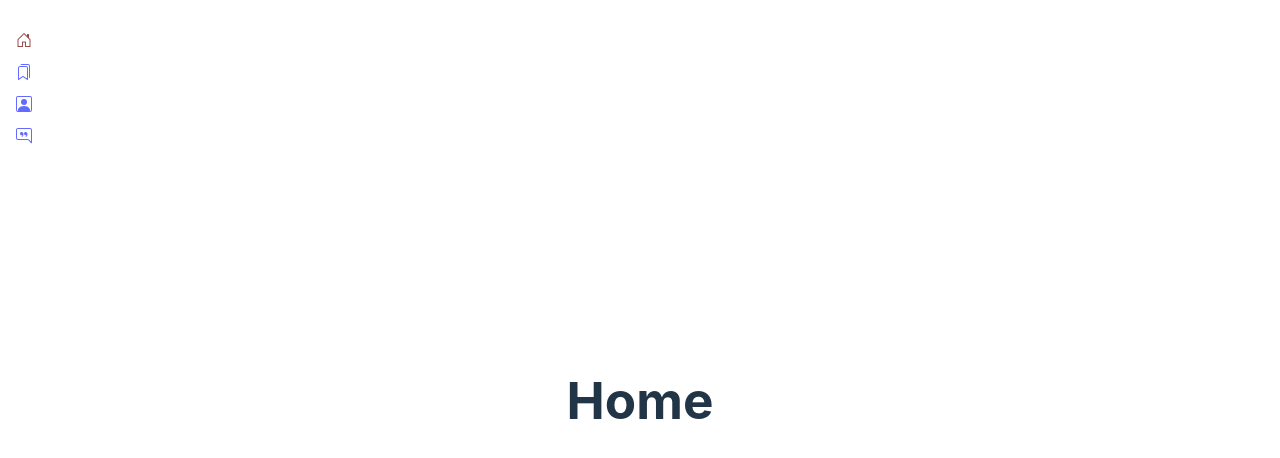
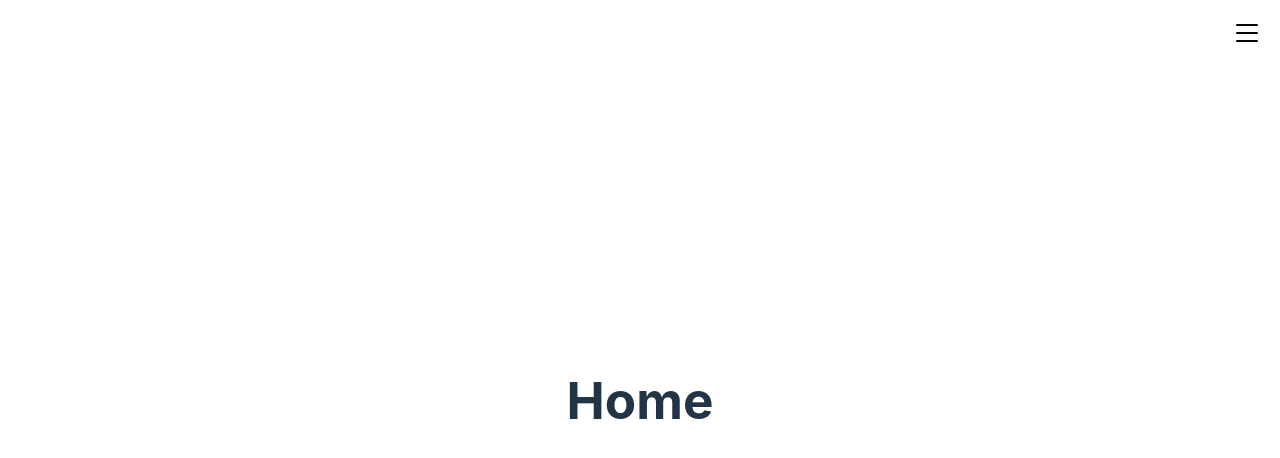
Before and after one commit to Meister7K/super-lamp, a React (Vite) app in the folder vite-project/: page / in a window 1280 px wide. Shown: the top 458 px of the page. Built offline with nearby package versions, Linux system fonts and the light colour scheme.

Commit message:
fixed nav icon placement and ham

```diff
--- a/vite-project/src/components/nav/Nav.jsx
+++ b/vite-project/src/components/nav/Nav.jsx
@@ -4,22 +4,40 @@ import { useState } from 'react'
 
 export const Nav = () => {
 
-    const [active, setActive]= useState(null)
+    const [active, setActive] = useState(null)
+    const [toggle, setToggle] = useState(false)
 
     const location = useLocation();
 
+    const toggleMenu = () => {
+        if (toggle === false) {
+            setToggle(true)
+        } else {
+            setToggle(false)
+        }
+
+    }
+
     return (
         <nav>
-            <ul className='nav-ul'>
+            <button className='hamburger' onClick={() => toggleMenu()}>
+                {toggle === false ? (<svg xmlns="http://www.w3.org/2000/svg" className='ham-icon' width='100%' height='100%' fill="currentColor" viewBox='0 0 16 16' >
+                    <path fillRule="evenodd" d="M2.5 12a.5.5 0 0 1 .5-.5h10a.5.5 0 0 1 0 1H3a.5.5 0 0 1-.5-.5zm0-4a.5.5 0 0 1 .5-.5h10a.5.5 0 0 1 0 1H3a.5.5 0 0 1-.5-.5zm0-4a.5.5 0 0 1 .5-.5h10a.5.5 0 0 1 0 1H3a.5.5 0 0 1-.5-.5z" />
+                </svg>) : (<svg xmlns="http://www.w3.org/2000/svg" className='ham-icon' width='100%' height='100%' fill="currentColor" viewBox='0 0 16 16'>
+                    <path d="M14 1a1 1 0 0 1 1 1v12a1 1 0 0 1-1 1H2a1 1 0 0 1-1-1V2a1 1 0 0 1 1-1h12zM2 0a2 2 0 0 0-2 2v12a2 2 0 0 0 2 2h12a2 2 0 0 0 2-2V2a2 2 0 0 0-2-2H2z" />
+                    <path d="M4.646 4.646a.5.5 0 0 1 .708 0L8 7.293l2.646-2.647a.5.5 0 0 1 .708.708L8.707 8l2.647 2.646a.5.5 0 0 1-.708.708L8 8.707l-2.646 2.647a.5.5 0 0 1-.708-.708L7.293 8 4.646 5.354a.5.5 0 0 1 0-.708z" />
+                </svg>)}
+            </button>
+            <ul className={`nav-ul ${toggle === true ? 'visible' : 'hidden'}`}>
                 <li>
-                    <NavLink to='/' className={`nav-link ${active === '/'?'acive':''}`}>
+                    <NavLink to='/' className={`nav-link ${active === '/' ? 'active' : ''}`}>
                         <span className='nav-name'>Home</span>
                         <svg xmlns="http://www.w3.org/2000/svg" width="16" height="16" fill="currentColor" className='nav-icon' viewBox="0 0 16 16">
                             <path d="M8.354 1.146a.5.5 0 0 0-.708 0l-6 6A.5.5 0 0 0 1.5 7.5v7a.5.5 0 0 0 .5.5h4.5a.5.5 0 0 0 .5-.5v-4h2v4a.5.5 0 0 0 .5.5H14a.5.5 0 0 0 .5-.5v-7a.5.5 0 0 0-.146-.354L13 5.793V2.5a.5.5 0 0 0-.5-.5h-1a.5.5 0 0 0-.5.5v1.293L8.354 1.146ZM2.5 14V7.707l5.5-5.5 5.5 5.5V14H10v-4a.5.5 0 0 0-.5-.5h-3a.5.5 0 0 0-.5.5v4H2.5Z" />
                         </svg></NavLink>
                 </li>
                 <li>
-                    <NavLink to='/projects' className={`nav-link ${active === '/projects'?'acive':''}`}>
+                    <NavLink to='/projects' className={`nav-link ${active === '/projects' ? 'active' : ''}`}>
                         <span className='nav-name'>Projects</span>
                         <svg xmlns="http://www.w3.org/2000/svg" width="16" height="16" fill="currentColor" className='nav-icon' viewBox="0 0 16 16">
                             <path d="M2 4a2 2 0 0 1 2-2h6a2 2 0 0 1 2 2v11.5a.5.5 0 0 1-.777.416L7 13.101l-4.223 2.815A.5.5 0 0 1 2 15.5V4zm2-1a1 1 0 0 0-1 1v10.566l3.723-2.482a.5.5 0 0 1 .554 0L11 14.566V4a1 1 0 0 0-1-1H4z" />
@@ -29,7 +47,7 @@ export const Nav = () => {
                 </li>
                 <li>
 
-                    <NavLink to='/about' className={`nav-link ${active === '/about'?'acive':''}`}>
+                    <NavLink to='/about' className={`nav-link ${active === '/about' ? 'active' : ''}`}>
                         <span className='nav-name'>About</span>
                         <svg xmlns="http://www.w3.org/2000/svg" width="16" height="16" fill="currentColor" className='nav-icon' viewBox="0 0 16 16">
                             <path d="M11 6a3 3 0 1 1-6 0 3 3 0 0 1 6 0z" />
@@ -40,7 +58,7 @@ export const Nav = () => {
                 </li>
                 <li>
 
-                    <NavLink to='/blog' className={`nav-link ${active === '/blog'?'acive':''}`}>
+                    <NavLink to='/blog' className={`nav-link ${active === '/blog' ? 'active' : ''}`}>
                         <span className='nav-name'>Blog</span>
                         <svg xmlns="http://www.w3.org/2000/svg" width="16" height="16" fill="currentColor" className='nav-icon' viewBox="0 0 16 16">
                             <path d="M2 1a1 1 0 0 0-1 1v8a1 1 0 0 0 1 1h9.586a2 2 0 0 1 1.414.586l2 2V2a1 1 0 0 0-1-1H2zm12-1a2 2 0 0 1 2 2v12.793a.5.5 0 0 1-.854.353l-2.853-2.853a1 1 0 0 0-.707-.293H2a2 2 0 0 1-2-2V2a2 2 0 0 1 2-2h12z" />
--- a/vite-project/src/components/nav/Nav.scss
+++ b/vite-project/src/components/nav/Nav.scss
@@ -1,10 +1,14 @@
 nav{
     position: fixed;
-    top: 2vmin;
-    left: 2vmin;
+    top: 1em;
+   right: 1em;
+    display: flex;
+    flex-direction: column;
+    backdrop-filter: blur(2px);
+
 }
 .active{
-    color: rgb(153, 73, 73)
+    color: rgb(153, 73, 73);
 }
 
 .nav-ul{
@@ -12,21 +16,33 @@ nav{
    display: flex;
    flex-direction: column;
    justify-content: space-evenly;
-   width: 10vmin;
+   align-items: center;
+   width: 5em;
+   height: fit-content;
 //    align-items: center;
    padding: 0;
    margin: 0;
+   backdrop-filter: blur(2px);
+   border: 2px solid rgba(255,255,255, .5);
+   border-radius:  10px;
    li{
-    margin-top: 1em;
-    margin-bottom: 1em;
+    margin-top: 2em;
+    margin-bottom: 2em;
+    display: flex;
+    align-items: center;
+    justify-content: center;
    }
 }
 
 .nav-link{
+    display: flex;
+    align-items: center;
+    justify-content: center;
     .nav-name{
         opacity: 0;
         max-width: 0;
         max-height: 0;
+        font-weight: bolder;
     }
     .nav-icon{
         opacity: 1;
@@ -53,14 +69,32 @@ nav{
  position: absolute;
  z-index: 1;
  display: flex;
-    justify-content: center;
-    align-items: center;
+align-self: center;
+justify-self: center;
+
 }
 
 .nav-icon{
     transition: all .3s;
     position: absolute;
     display: flex;
-    justify-content: center;
-    align-items: center;
+    align-self: center;
+    justify-self: center;
+    width: 2em;
+    height: 2em;
 }
+
+.hamburger{
+    display: flex;
+    align-self: flex-end;
+    width: fit-content;
+    height: fit-content;
+    background-color: transparent;
+    padding: 0;
+    margin: 0;
+    z-index: 2;
+}
+.ham-icon{
+    width: 2em;
+    height: 2em;
+}
--- a/vite-project/src/index.scss
+++ b/vite-project/src/index.scss
@@ -3,25 +3,28 @@
   line-height: 1.5;
   font-weight: 400;
 
-  color-scheme: light dark;
-  color: rgba(255, 255, 255, 0.87);
-  background-color: #242424;
+  box-sizing: border-box;
 
   font-synthesis: none;
   text-rendering: optimizeLegibility;
   -webkit-font-smoothing: antialiased;
   -moz-osx-font-smoothing: grayscale;
   -webkit-text-size-adjust: 100%;
+
+color-scheme: light dark;
+  color: rgba(255, 255, 255, 0.87);
+  background-color: #242424;
+
 }
 
 a {
   font-weight: 500;
-  color: #646cff;
+
   text-decoration: inherit;
 }
-a:hover {
-  color: #535bf2;
-}
+// a:hover {
+//   color: #535bf2;
+// }
 
 body {
   margin: 0;
@@ -55,6 +58,24 @@ button:focus-visible {
   outline: 4px auto -webkit-focus-ring-color;
 }
 
+.visible{
+  opacity: 1;
+  max-width: 100%;
+  max-height: 100%;
+  pointer-events: all;
+  user-select: all;
+  transition: all .5s;
+}
+
+.hidden{
+  opacity: 0;
+  max-width: 0;
+  max-height: 0;
+  pointer-events: none;
+  user-select: none;
+  transition: all .5s;
+}
+
 @media (prefers-color-scheme: light) {
   :root {
     color: #213547;
```
